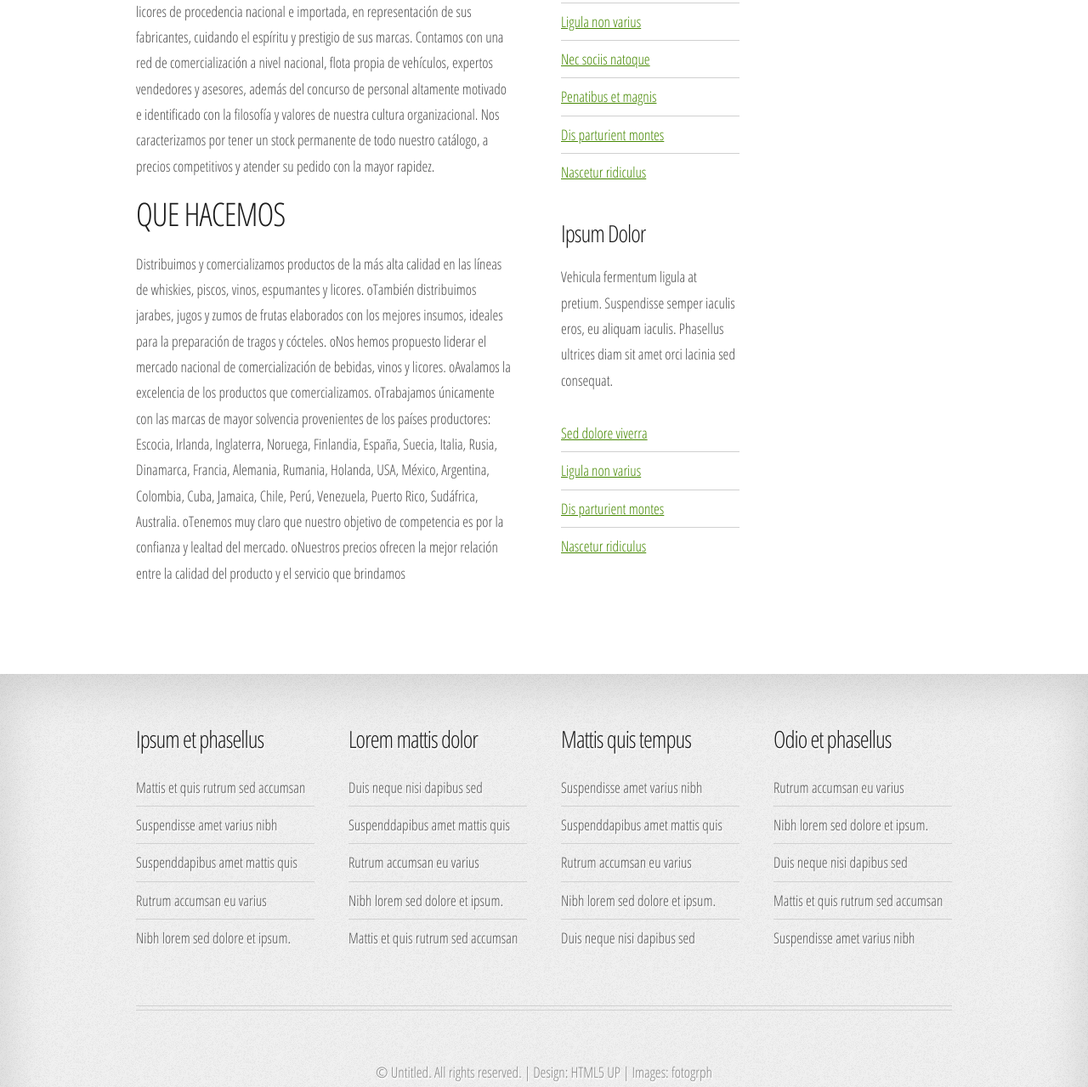
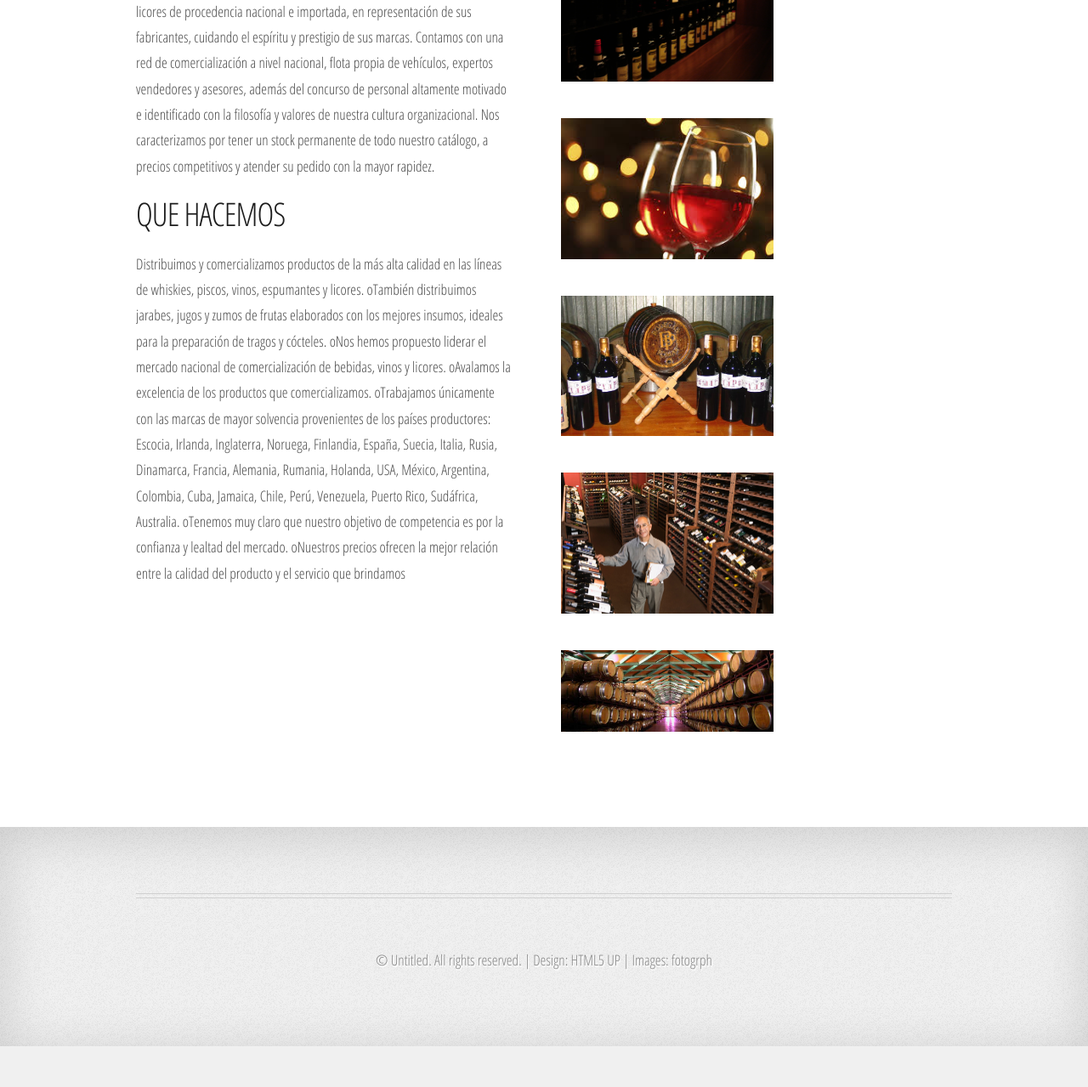
Before and after one commit to SinsAqp/cduck, a plain HTML site: page nosotros.html in a window 1280 px wide. Shown: the part 331-1610 px from the top of the page at 85% size. After the commit the page ends 1562 px from the top, so only its background shows below. Drawn offline with Linux system fonts and the light colour scheme.

Commit message:
actualizacion de informacion

```diff
--- a/threecolumn1.html
+++ b/nosotros.html
@@ -1,6 +1,6 @@
 <!DOCTYPE HTML>
 <!--
-	Arcana 2.0 by HTML5 UP
+	CDuck 2.0 by HTML5 UP
 	html5up.net | @n33co
 	Free for personal and commercial use under the CCA 3.0 license (html5up.net/license)
 -->
@@ -32,16 +32,16 @@
 					<div class="row">
 						<div class="12u">
 							<div id="logo">
-								<h1>Arcana</h1>
+								<h1>CDuck</h1>
 							</div>
 							<nav id="nav">
 								<ul>
 									<li><a href="index.html">Inicio</a></li>
-									<li class="current_page_item"><a href="threecolumn1.html">Nosotros</a></li>
-									<li><a href="threecolumn2.html">Eventos</a></li>
-									<li><a href="twocolumn1.html">Promociones</a></li>
-									<li><a href="twocolumn2.html">Cotizar</a></li>
-									<li><a href="onecolumn.html">Contactanos</a></li>
+									<li class="current_page_item"><a href="nosotros.html">Nosotros</a></li>
+									<li><a href="eventos.html">Eventos</a></li>
+									<li><a href="promociones.html">Promociones</a></li>
+									<li><a href="cotizar.html">Cotizar</a></li>
+									<li><a href="contactanos.html">Contactanos</a></li>
 								</ul>
 							</nav>
 						</div>
@@ -74,30 +74,26 @@
 							<!-- Sidebar 1 -->
 
 								<section>
-									<h3>Magna Phasellus</h3>
-									<ul class="link-list">
-										<li><a href="#">Sed dolore viverra</a></li>
-										<li><a href="#">Ligula non varius</a></li>
-										<li><a href="#">Nec sociis natoque</a></li>
-										<li><a href="#">Penatibus et magnis</a></li>
-										<li><a href="#">Dis parturient montes</a></li>
-										<li><a href="#">Nascetur ridiculus</a></li>
-									</ul>
+									<img src="images/nosotros22.jpg" alt="" width="250px" />
 								</section>
 
 								<section>
-									<h3>Ipsum Dolor</h3>
-									<p>
-										Vehicula fermentum ligula at pretium. Suspendisse semper iaculis eros, eu aliquam
-										iaculis. Phasellus ultrices diam sit amet orci lacinia sed consequat.
-									</p>
-									<ul class="link-list">
-										<li><a href="#">Sed dolore viverra</a></li>
-										<li><a href="#">Ligula non varius</a></li>
-										<li><a href="#">Dis parturient montes</a></li>
-										<li><a href="#">Nascetur ridiculus</a></li>
-									</ul>
+									<img src="images/nosotros1.jpg" alt="" width="250px" />
 								</section>
+
+								<section>
+									<img src="images/nosotros2.jpg" alt="" width="250px" />
+								</section>
+
+								<section>
+									<img src="images/nosotros3.jpg" alt="" width="250px" />
+								</section>
+
+								<section>
+									<img src="images/nosotros0.jpg" alt="" width="250px" />
+								</section>
+
+
 
 						</div>
 
@@ -109,56 +105,6 @@
 
 			<div id="footer-wrapper">
 				<footer class="container" id="site-footer">
-					<div class="row">
-						<div class="3u">
-							<section class="first">
-								<h2>Ipsum et phasellus</h2>
-								<ul class="link-list">
-									<li><a href="#">Mattis et quis rutrum sed accumsan</a>
-									<li><a href="#">Suspendisse amet varius nibh</a>
-									<li><a href="#">Suspenddapibus amet mattis quis</a>
-									<li><a href="#">Rutrum accumsan eu varius</a>
-									<li><a href="#">Nibh lorem sed dolore et ipsum.</a>
-								</ul>
-							</section>
-						</div>
-						<div class="3u">
-							<section>
-								<h2>Lorem mattis dolor</h2>
-								<ul class="link-list">
-									<li><a href="#">Duis neque nisi dapibus sed</a>
-									<li><a href="#">Suspenddapibus amet mattis quis</a>
-									<li><a href="#">Rutrum accumsan eu varius</a>
-									<li><a href="#">Nibh lorem sed dolore et ipsum.</a>
-									<li><a href="#">Mattis et quis rutrum sed accumsan</a>
-								</ul>
-							</section>
-						</div>
-						<div class="3u">
-							<section>
-								<h2>Mattis quis tempus</h2>
-								<ul class="link-list">
-									<li><a href="#">Suspendisse amet varius nibh</a>
-									<li><a href="#">Suspenddapibus amet mattis quis</a>
-									<li><a href="#">Rutrum accumsan eu varius</a>
-									<li><a href="#">Nibh lorem sed dolore et ipsum.</a>
-									<li><a href="#">Duis neque nisi dapibus sed</a>
-								</ul>
-							</section>
-						</div>
-						<div class="3u">
-							<section class="last">
-								<h2>Odio et phasellus</h2>
-								<ul class="link-list">
-									<li><a href="#">Rutrum accumsan eu varius</a>
-									<li><a href="#">Nibh lorem sed dolore et ipsum.</a>
-									<li><a href="#">Duis neque nisi dapibus sed</a>
-									<li><a href="#">Mattis et quis rutrum sed accumsan</a>
-									<li><a href="#">Suspendisse amet varius nibh</a>
-								</ul>
-							</section>
-						</div>
-					</div>
 					<div class="row">
 						<div class="12u">
 							<div class="divider"></div>
```
Also changed, not shown: eventos.html (renamed from threecolumn2.html, +28 -50 lines), index.html (+8 -8 lines), Cotizar.html (renamed from twocolumn1.html), contactanos.html (renamed from onecolumn.html), images/nosotros0.jpg (added), images/nosotros1.jpg (added), images/nosotros2.jpg (added), images/nosotros22.jpg (added), images/nosotros3.jpg (added), promociones.html (renamed from twocolumn2.html).
